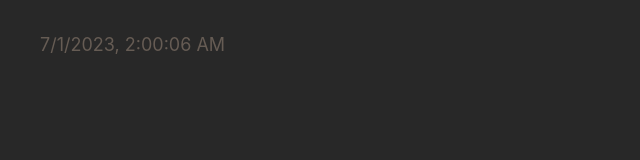
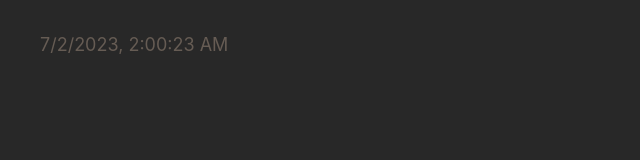
Before and after one commit to ravana69/lokam, a plain HTML site: page index.html in a window 1280 px wide. Shown: the full height of the page, 0-640 px from the left. Drawn offline with Linux system fonts and the light colour scheme.

Commit message:
deploy: 946d6f5a1794919802da6f47640d34baadc1ea80

```diff
--- a/index.html
+++ b/index.html
@@ -17,8 +17,8 @@
     <!-- %after-body-begin.html% -->
 
     <footer>
-      <a class="footer-link" href="https://github.com/ravana69/lokam/actions/runs/5428513337">
-        <time id="build-timestamp" datetime="2023-07-01T02:00:06.710Z">2023-07-01T02:00:06.710Z</time>
+      <a class="footer-link" href="https://github.com/ravana69/lokam/actions/runs/5434156242">
+        <time id="build-timestamp" datetime="2023-07-02T02:00:23.111Z">2023-07-02T02:00:23.111Z</time>
       </a>
       <a class="footer-link" href="https://github.com/osmoscraft/osmosfeed">osmosfeed 1.15.1</a>
     </footer>
```
Also changed, not shown: 1 other file.
